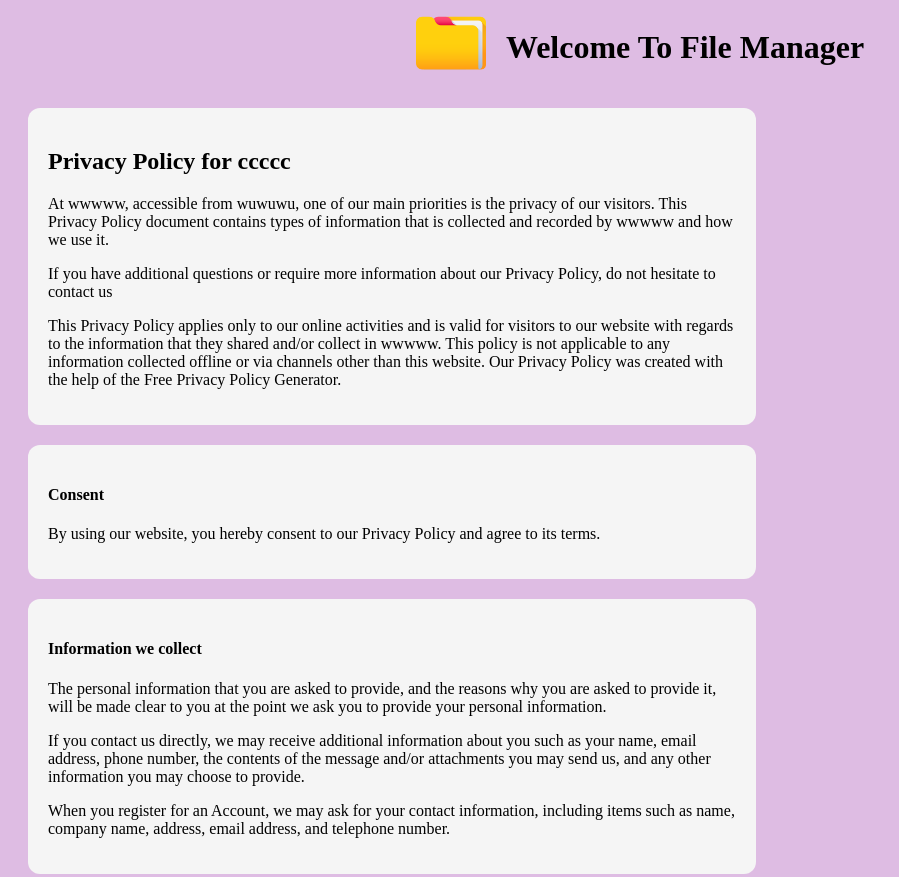
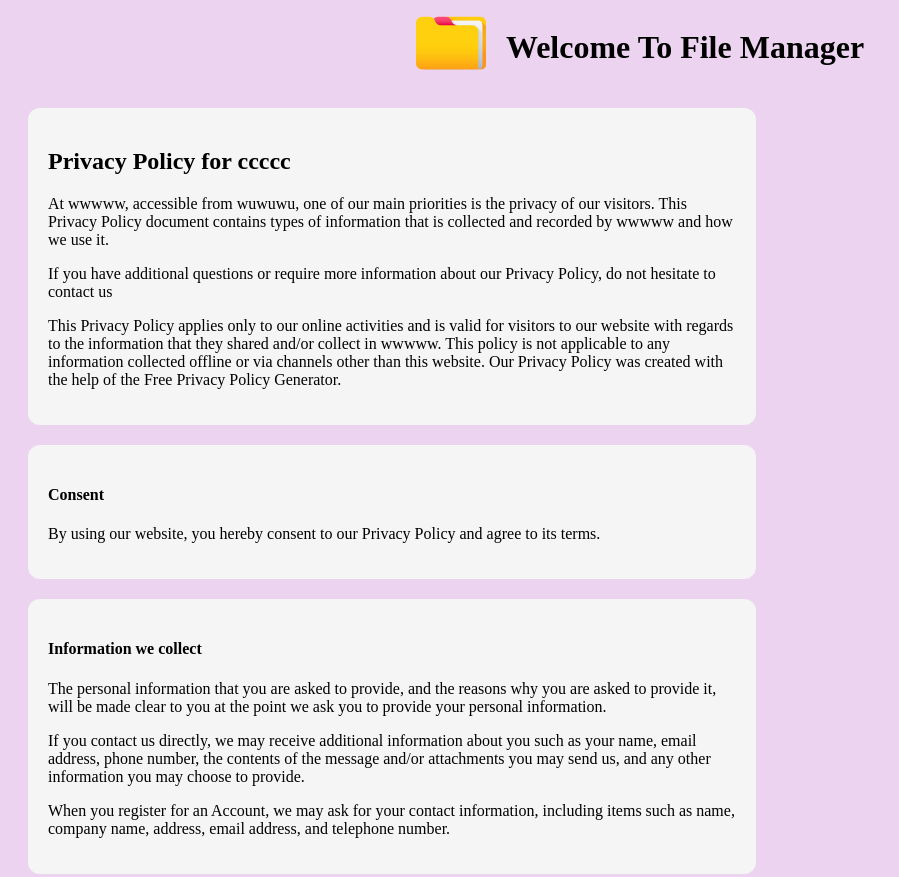
Before and after one commit to RaghvShukla/RaghvShukla.github.io, a plain HTML site: page index.html in a window 1280 px wide. Shown: the top 877 px of the page, without its empty margins (0-899 px from the left). Drawn offline with Linux system fonts and the light colour scheme.

Commit message:
change color

```diff
--- a/stylesheet.css
+++ b/stylesheet.css
@@ -1,5 +1,5 @@
 body {
-    background-color: rgb(222, 188, 227);
+    background-color: rgb(236, 212, 240);
 }
 
 .container {
```
